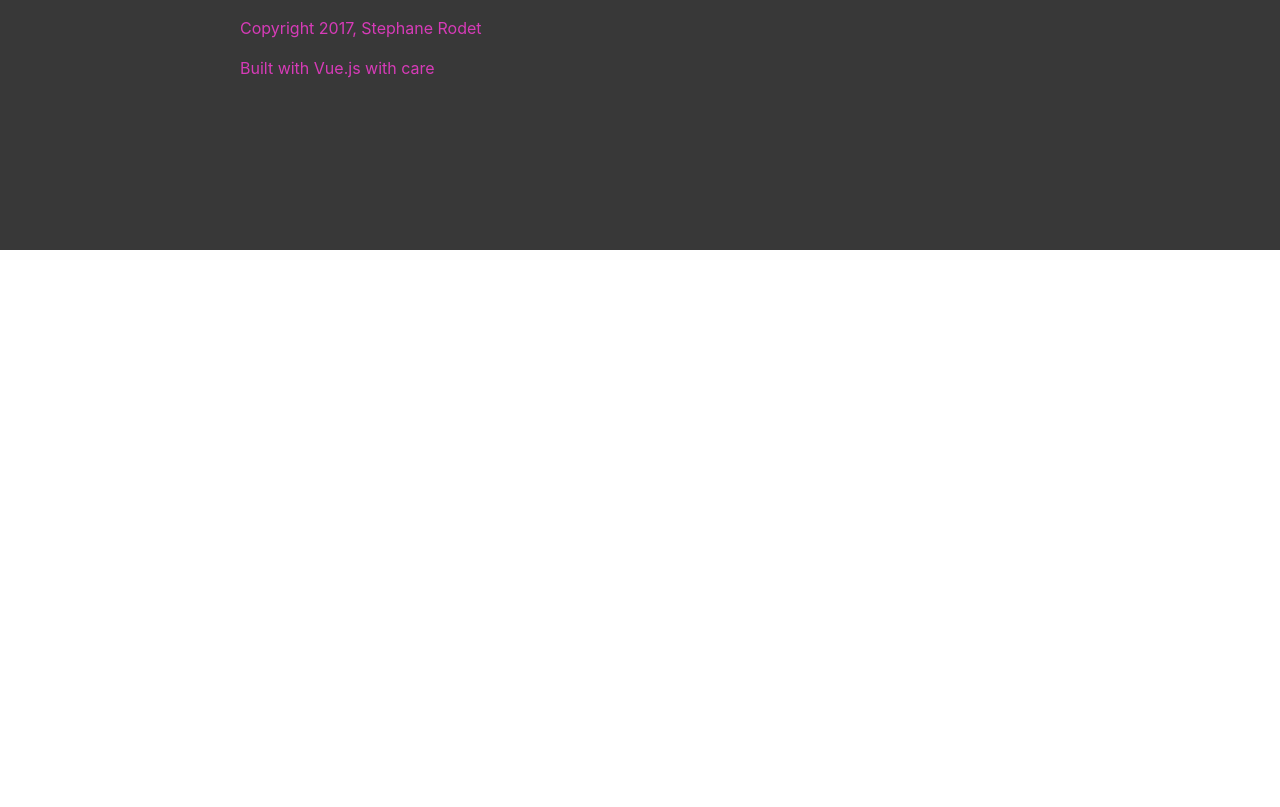
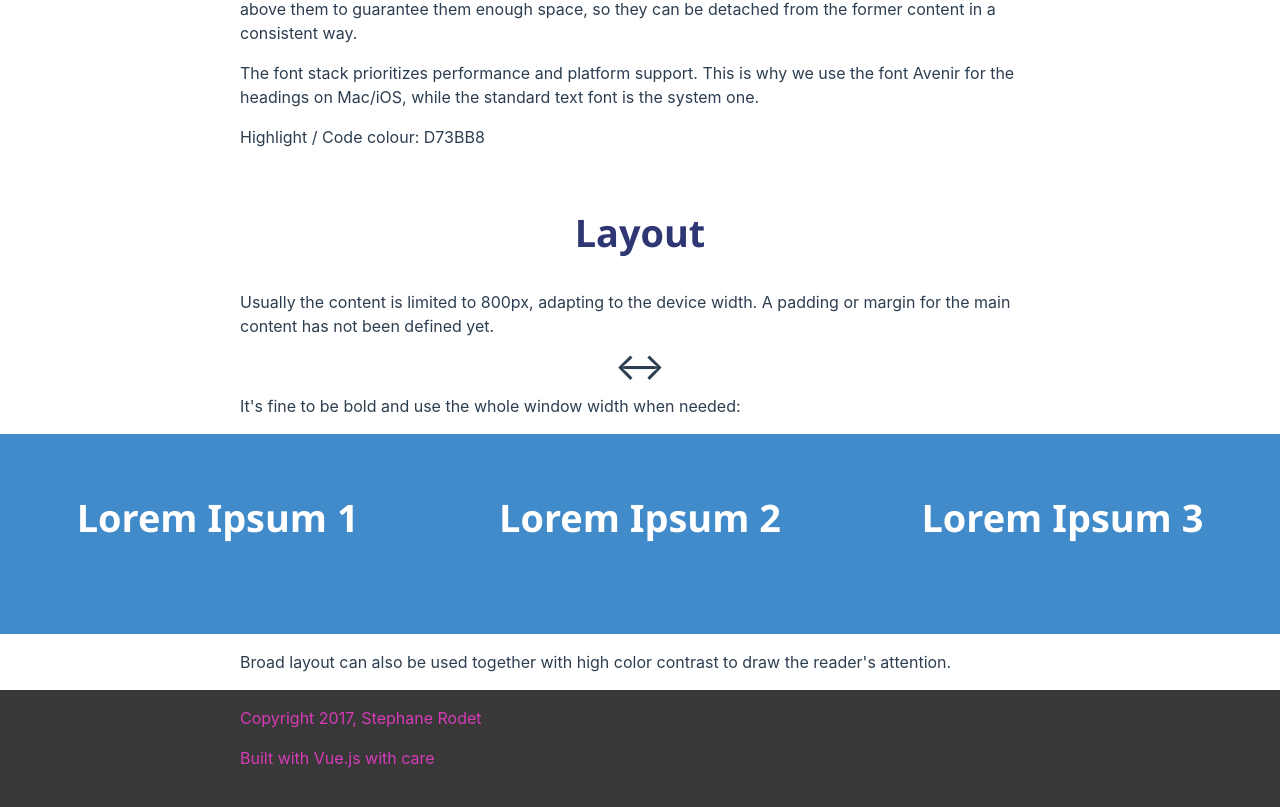
Before and after one commit to rodet/styleguide, a Vue app: page / in a window 1280 px wide. Shown: the part 1157-1964 px from the top of the page. Before the commit the page ends 1407 px from the top, so only its background shows below. Built offline with nearby package versions, Linux system fonts and the light colour scheme.

Commit message:
Started to describe the layouts

```diff
--- a/src/App.vue
+++ b/src/App.vue
@@ -5,6 +5,7 @@
       <intro></intro>
       <typography></typography>
       <!-- TODO Colours -->
+      <layout></layout>
       <!-- TODO Animations / Illustrations -->
     </div>
     <dark-footer></dark-footer>
@@ -14,6 +15,7 @@
 <script>
 import DarkFooter from './components/DarkFooter.vue';
 import Intro from './components/Intro.vue';
+import Layout from './components/Layout.vue';
 import Navigation from './components/Navigation.vue';
 import Typography from './components/Typography.vue';
 
@@ -22,6 +24,7 @@ export default {
   components: {
     DarkFooter,
     Intro,
+    Layout,
     Navigation,
     Typography,
   },
@@ -74,6 +77,7 @@ h4 {
   font-family: Avenir, 'Segoe UI', Roboto, Helvetica, Arial, sans-serif;
   color: #2e3673;
   margin-top: 1.5em;
+  line-height: initial;
 }
 
 h4 {
--- /dev/null
+++ b/src/components/Layout.vue
@@ -0,0 +1,64 @@
+<template>
+  <div class="layout">
+    <h2>Layout</h2>
+    <p>
+      Usually the content is limited to 800px, adapting to the device width.
+      A padding or margin for the main content has not been defined yet.
+    </p>
+    <div class='layout__arrow'>
+      &harr;
+    </div>
+    <p>
+      It's fine to be bold and use the whole window width when needed:
+    </p>
+    <section class='layout__full-width'>
+      <div class='layout__3col'>
+        <h2>Lorem Ipsum 1</h2>
+      </div>
+      <div class='layout__3col'>
+        <h2>Lorem Ipsum 2</h2>
+      </div>
+      <div class='layout__3col'>
+        <h2>Lorem Ipsum 3</h2>
+      </div>
+    </section>
+    <p>
+      Broad layout can also be used together with high color contrast to
+      draw the reader's attention.
+    </p>
+  </div>
+</template>
+
+<script>
+export default {
+  name: 'layout',
+};
+</script>
+
+<style>
+.layout__arrow {
+  font-size: 2.369em;
+}
+
+.layout__full-width {
+  margin-left: calc(50% - 50vw);
+  width: 100vw;
+  min-height: 200px;
+  background-color: #428bca;
+}
+
+/* Make this more generic */
+.layout__full-width h2 {
+  color: white;
+}
+
+.layout__3col {
+  width: 33%;
+  display: inline-block;
+  height: 100%;
+}
+
+.layout__3col + .layout__3col {
+  /*border-left: 1px solid white;*/
+}
+</style>
```
